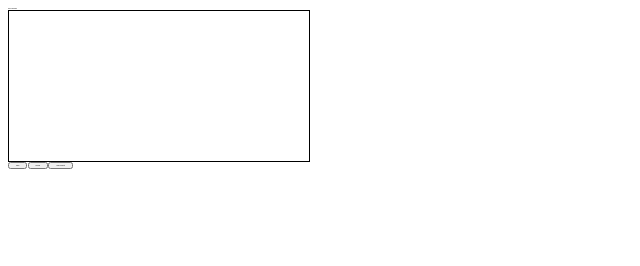
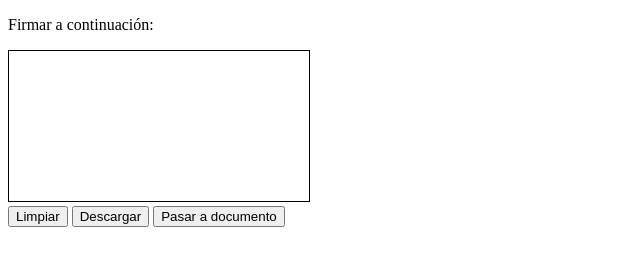
Before and after one commit to GuillePfarr/FormAppAsc, a plain HTML site: page index.html in a window 1280 px wide. Shown: the whole page, without its empty margins (0-640 px from the left). Drawn offline with Linux system fonts and the light colour scheme.

Commit message:
Undo styles

```diff
--- a/style.css
+++ b/style.css
@@ -10,7 +10,3 @@ justify-content: center;
 .formul {
 margin-left: auto;
 }
-
-* {
-font-size: .25rem;
-}
```
